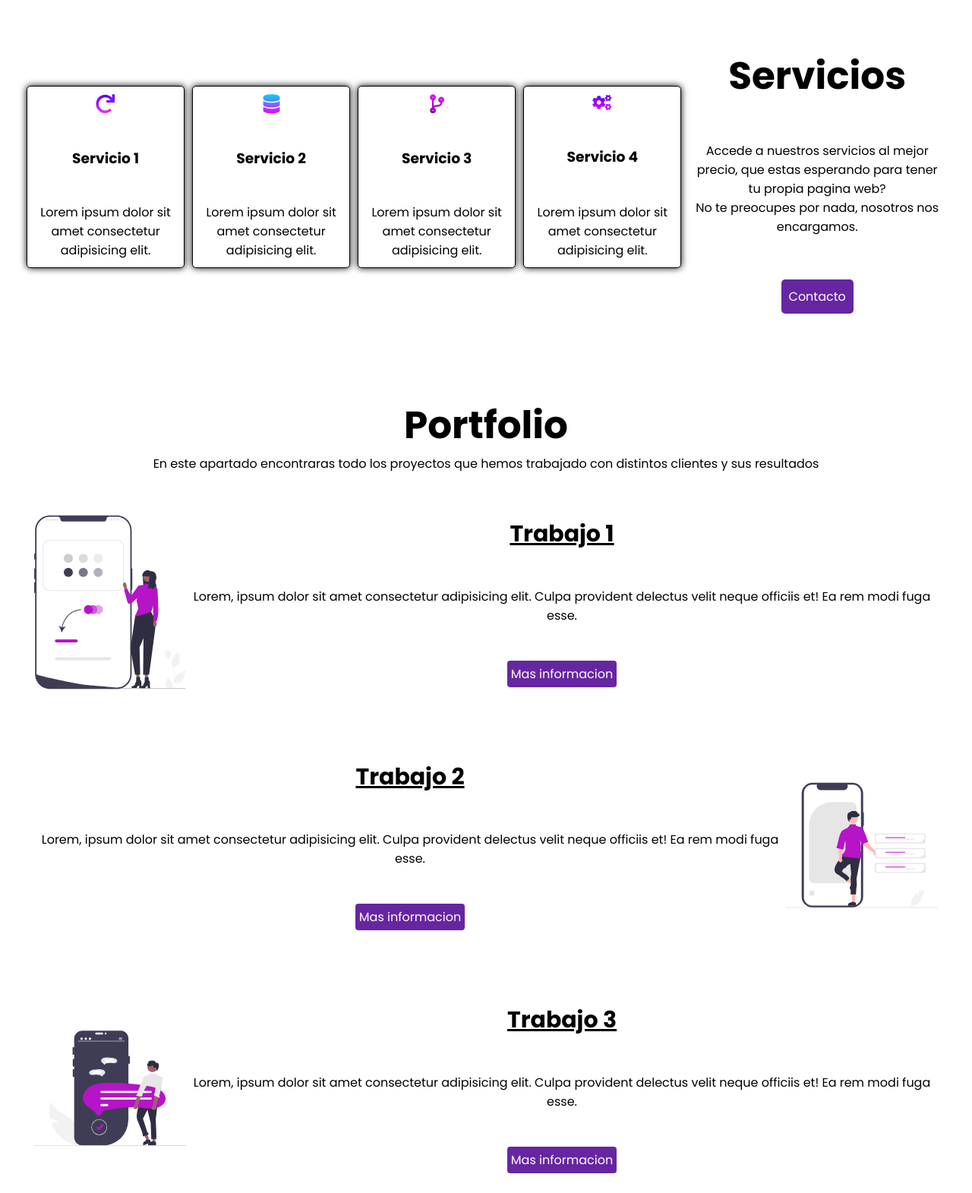
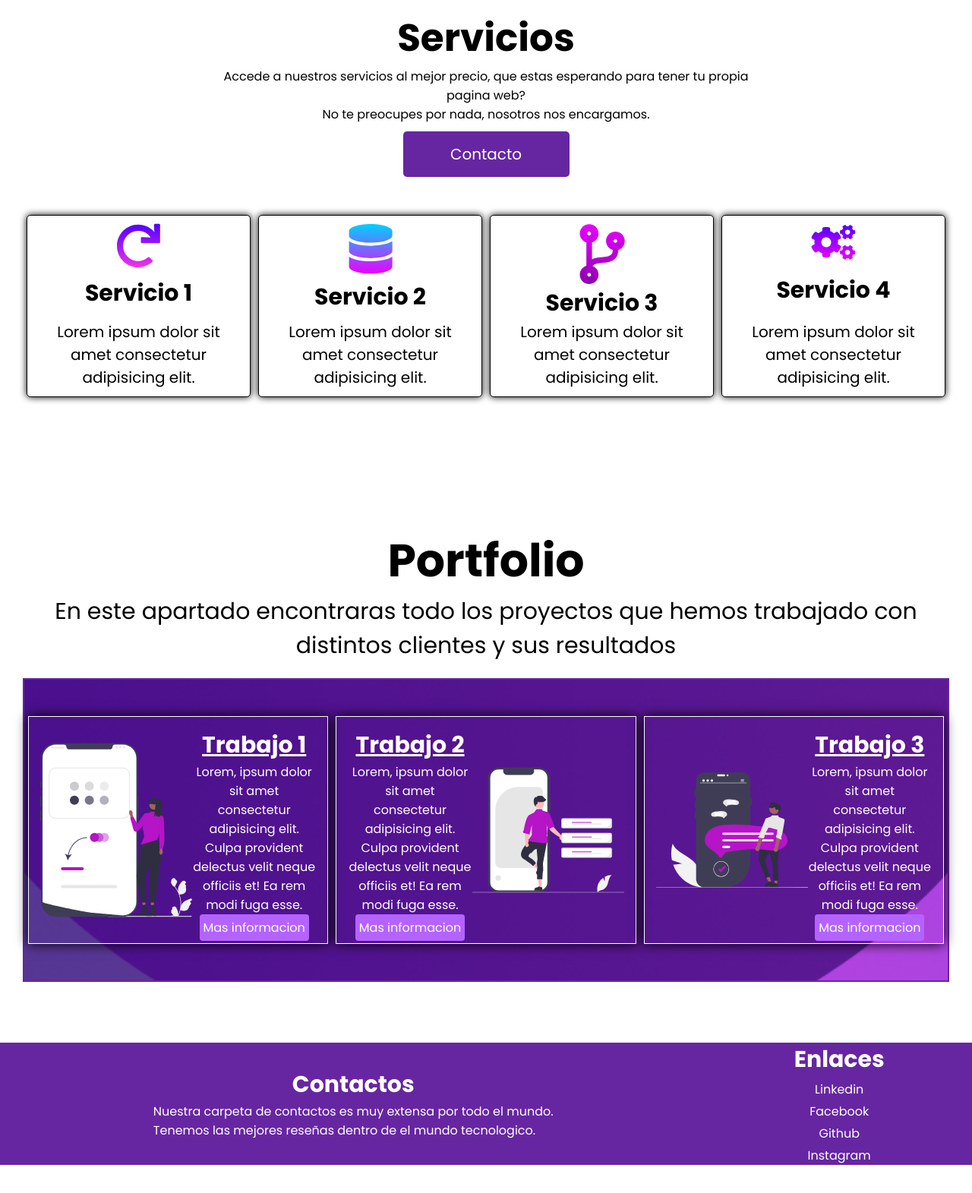
Before and after one commit to ImanolSayago/pagina-tecnologia, a plain HTML site: page index.html in a window 1280 px wide. Shown: the part 1427-2998 px from the top of the page at 76% size. After the commit the page ends 2961 px from the top, so only its background shows below. Drawn offline with Linux system fonts and the light colour scheme.

Commit message:
adaptado-escritorio

```diff
--- a/index.html
+++ b/index.html
@@ -167,8 +167,10 @@
                     </p>
                 </div>
 
+                <div class="cartas-portfolio">
 
                     <div class="contenido-portfolio">
+
                         <img src="imagenes/portfolio-1.svg" alt="" class="img01">
                         <div class="txt-portfolio">
                             <h3>Trabajo 1</h3>
@@ -197,6 +199,8 @@
                                 neque officiis et! Ea rem modi fuga esse.</p>
                             <a href="" class="boton-portfolio">Mas informacion</a>
                         </div>
+                </div>
+
                 </div>
 
 
--- a/style.css
+++ b/style.css
@@ -456,7 +456,9 @@ color: rgb(255, 255, 255);
     .servicios-container
     {
         display: flex;
-        margin-top: 150px;
+        flex-direction: column-reverse;
+        align-items: center;
+        margin-top: 100px;
 
 
     }
@@ -473,16 +475,94 @@ color: rgb(255, 255, 255);
         height: 80%;
         border-radius: 5px;
         box-shadow: 0px 0px 10px rgb(0, 0, 0);
+
     }
 
     .servicios-txt{
         box-shadow: none;
         border: none;
         width: 60%;
+        margin-bottom: -30px;
     }
 
     .servicios-txt h2
     {
         font-size: 50px;
     }
+
+    .carta h3
+    {
+        font-size: 30px;
+    }
+
+    .carta img
+    {
+        width: 60px;
+    }
+
+    .carta p
+    {
+        font-size: 20px;
+    }
+
+    .boton-servicios
+    {
+        padding: 15px;
+        font-size: 20px;
+        width: 219px;
+    }
+
+    .boton-servicios:hover
+    {
+     background-color: rgb(255, 255, 255);
+     color: rgb(102, 38, 161);
+     border: 1px solid rgb(102, 38, 161);
+     padding: 14px;
+    }
+
+   .cartas-portfolio
+   {
+    background-image: url(imagenes/bg-01.png);
+    background-position: center;
+    background-repeat: no-repeat;
+    background-size: cover;
+    display: flex;
+    border: 2px solid rgb(102, 38, 161);
+    align-items: center;
+    height: 400px;
+   }
+
+   .contenido-portfolio
+   {
+    border: 1px solid rgb(255, 255, 255);
+    margin: 5px;box-shadow: 0px 0px 15px rgb(0, 0, 0);
+   }
+
+   .contenido-portfolio h3
+   {
+    color: rgb(255, 255, 255);
+   }
+   .contenido-portfolio p
+   {
+    color: rgb(255, 255, 255);
+   }
+
+   .boton-portfolio
+   {
+    background-color:rgb(180, 99, 255);
+   }
+   .boton-portfolio:hover
+   {
+    padding: 4px;
+   }
+
+   .texto-portfolio h2
+   {
+    font-size: 60px;
+   }
+
+   .texto-portfolio p
+   {
+    font-size: 30px;
+   }
 }
```
Lines whose indentation alone changed are shown as unchanged.
